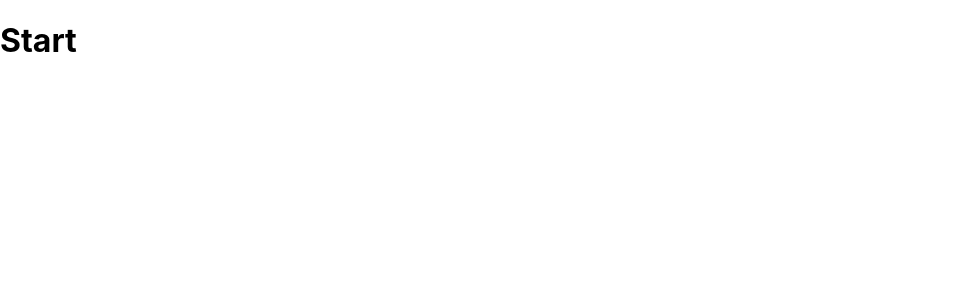
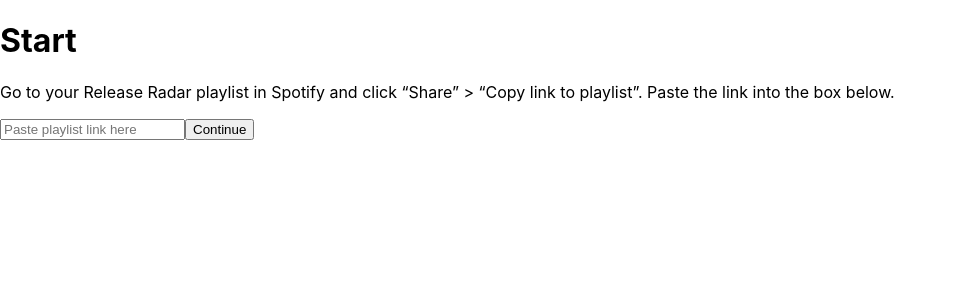
Before and after one commit to KevinBritten/release-radar-album-filter, a React (Create React App) app: page / in a window 1280 px wide. Shown: the top 300 px of the page, without its empty margins (0-957 px from the left). Built offline with nearby package versions, Linux system fonts and the light colour scheme.

Commit message:
added logic for input field and api calls

```diff
--- a/package.json
+++ b/package.json
@@ -6,7 +6,10 @@
     "@testing-library/jest-dom": "^5.16.5",
     "@testing-library/react": "^13.4.0",
     "@testing-library/user-event": "^13.5.0",
+    "axios": "^1.2.4",
     "bootstrap": "^5.2.3",
+    "buffer": "^6.0.3",
+    "dotenv": "^10.0.0",
     "react": "^18.2.0",
     "react-bootstrap": "^2.7.0",
     "react-dom": "^18.2.0",
--- a/src/App.js
+++ b/src/App.js
@@ -1,5 +1,12 @@
+import PlaylistEntry from "./components/PlaylistEntry";
+
 function App() {
-  return <h1>Start</h1>;
+  return (
+    <div>
+      <h1>Start</h1>
+      <PlaylistEntry />
+    </div>
+  );
 }
 
 export default App;
--- a/src/components/PlaylistEntry.js
+++ b/src/components/PlaylistEntry.js
@@ -1,14 +1,78 @@
+import { click } from "@testing-library/user-event/dist/click";
+import axios from "axios";
+import { useState } from "react";
 import Button from "react-bootstrap/Button";
 
+var Buffer = require("buffer/").Buffer;
+
 const PlaylistEntry = () => {
+  const [playlistId, setPlaylistId] = useState("");
+
+  const baseUrl = "https://api.spotify.com/v1/playlists/";
+
+  async function getAuthToken() {
+    var { REACT_APP_CLIENT_ID, REACT_APP_CLIENT_SECRET } = process.env;
+    const token = await axios.post(
+      "https://accounts.spotify.com/api/token",
+      { grant_type: "client_credentials" },
+      {
+        headers: {
+          Authorization:
+            "Basic " +
+            new Buffer(
+              REACT_APP_CLIENT_ID + ":" + REACT_APP_CLIENT_SECRET
+            ).toString("base64"),
+          "Content-Type": "application/x-www-form-urlencoded",
+        },
+      }
+    );
+    return token;
+  }
+  async function getTracks(playlistId, token) {
+    const playlistUri = baseUrl + playlistId;
+    const tracks = await axios
+      .get(playlistUri, {
+        params: {
+          access_token: token,
+        },
+      })
+      .then((res) => res.data.tracks.items);
+    return tracks;
+  }
+  function filterAlbums(tracks) {
+    const tr = tracks[0];
+    console.log(tr.track.album["album_type"]);
+    return (
+      tracks
+        .filter((track) => !(track.track.album["album_type"] === "single"))
+        // .filter((track) => true)
+        .map((track) => track.track.album)
+    );
+  }
+  async function clickFunction() {
+    const token = await getAuthToken().then((d) => d.data.access_token);
+    const tracks = await getTracks(playlistId, token);
+    const filteredAlbums = filterAlbums(tracks);
+    console.log(filteredAlbums);
+    return tracks;
+  }
   return (
     <div>
       <p>
         Go to your Release Radar playlist in Spotify and click “Share” &gt;
         “Copy link to playlist”. Paste the link into the box below.
       </p>
-      <input type="text" placeholder="Paste playlist link here"></input>
-      <Button>Continue</Button>
+      <form>
+        <input
+          type="text"
+          required
+          onChange={(e) => {
+            setPlaylistId(e.target.value);
+          }}
+          placeholder="Paste playlist link here"
+        ></input>
+        <Button onClick={clickFunction}>Continue</Button>
+      </form>
     </div>
   );
 };
```
Also changed, not shown: 2 other files (tests, documents, lock files or other folders).
